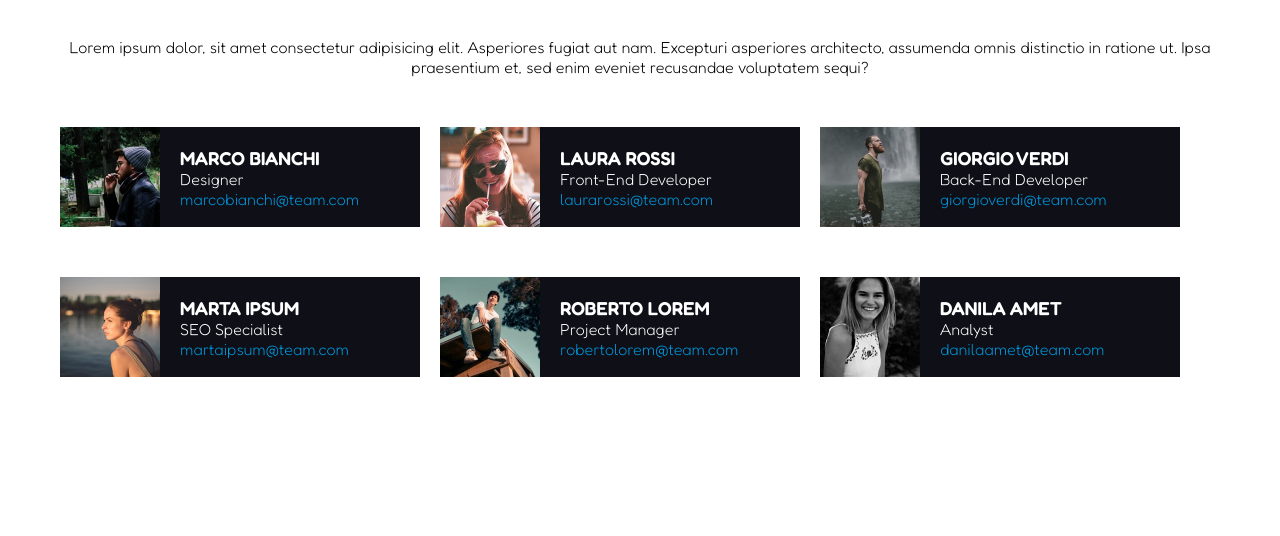
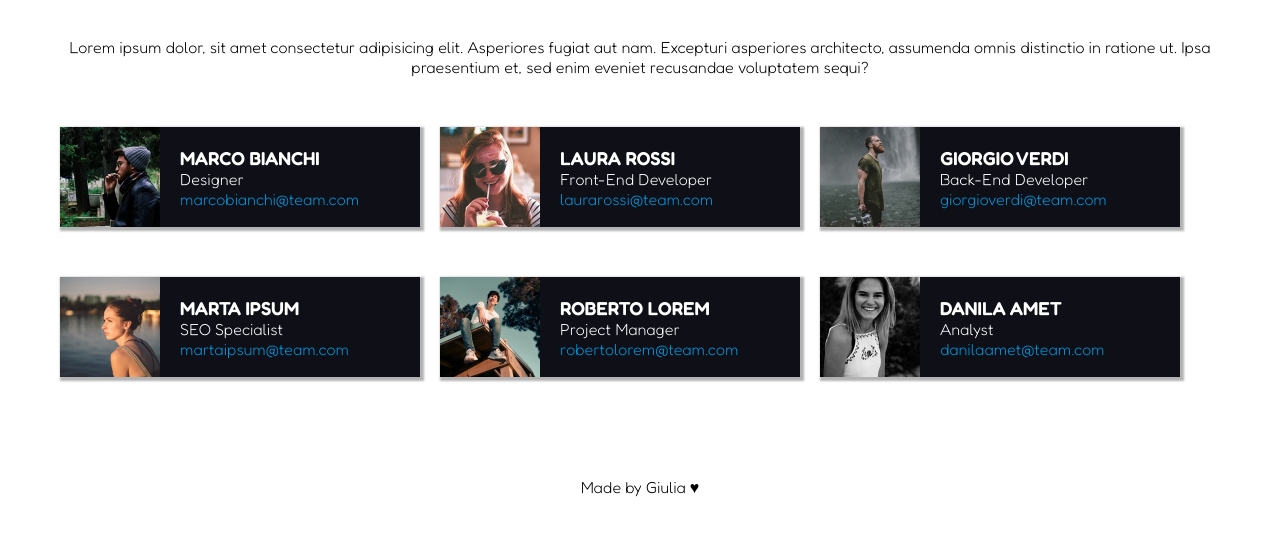
Before and after one commit to GiuliaSetti/html-css-float-cards, a plain HTML site: page index.html in a window 1280 px wide. Shown: the part 72-608 px from the top of the page. Drawn offline with Linux system fonts and the light colour scheme.

Commit message:
FinalizzazioneEsercizio

```diff
--- a/css/style.css
+++ b/css/style.css
@@ -29,8 +29,10 @@ span{
     display: block;
 }
 
-.container, {
+.container::after {
+    content: '';
     clear: both;
+    display: block;
 }
 
 /* card general */
@@ -44,6 +46,8 @@ span{
 
     margin-left: 20px;
     margin-top: 50px;
+
+    box-shadow: 2px 2px 2px 2px rgba(0, 0, 0, 0.3);
 }
 
 /* card img */
@@ -66,3 +70,10 @@ span > a{
     text-decoration: none;
     color: #0096da;
 }
+
+/* footer */
+
+footer{
+    margin-top: 100px;
+    text-align: center;
+}
--- a/index.html
+++ b/index.html
@@ -109,6 +109,10 @@
     <!-- /main -->
 
     <!-- footer -->
+
+    <footer>
+        <div class="sign">Made by Giulia &hearts;</div>
+    </footer>
     <!-- /footer -->
 </body>
 </html>
```
